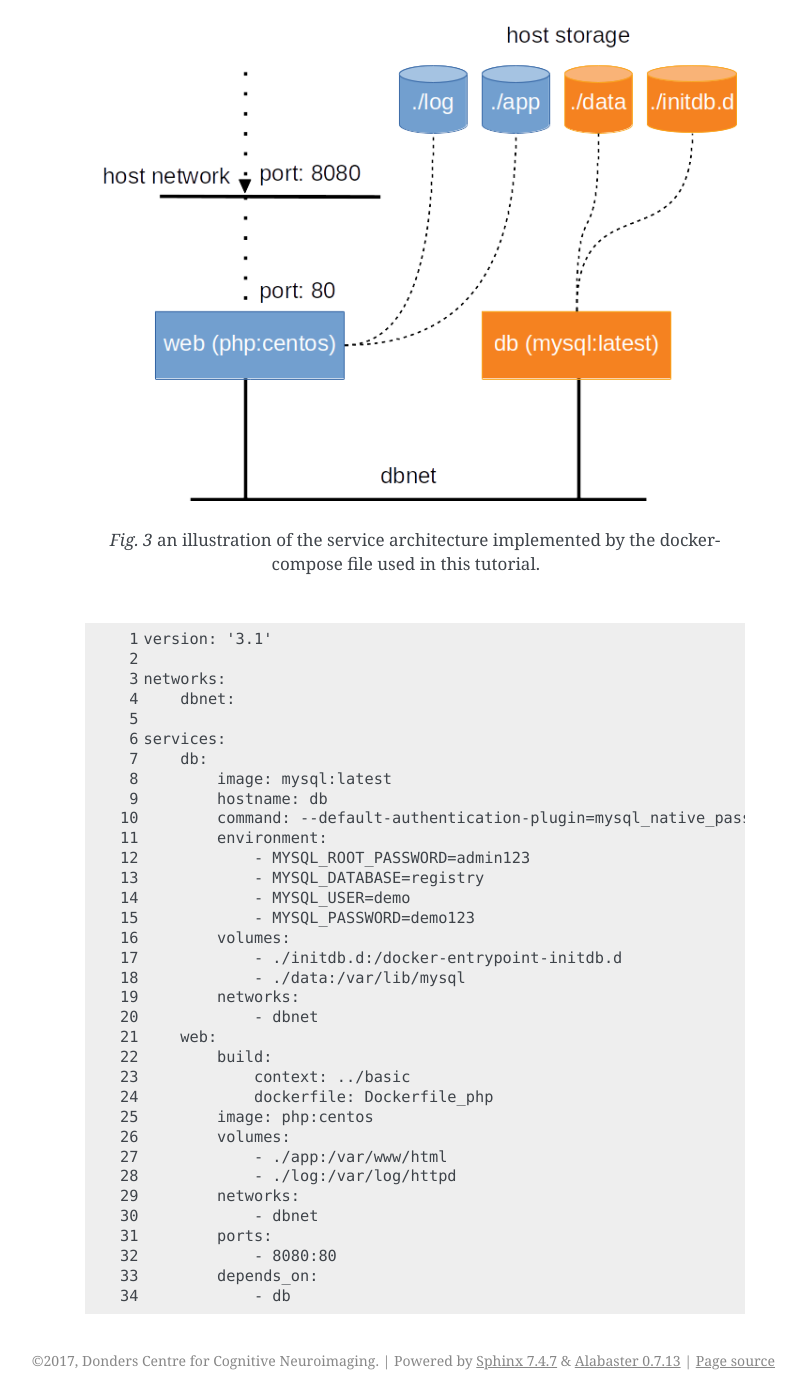
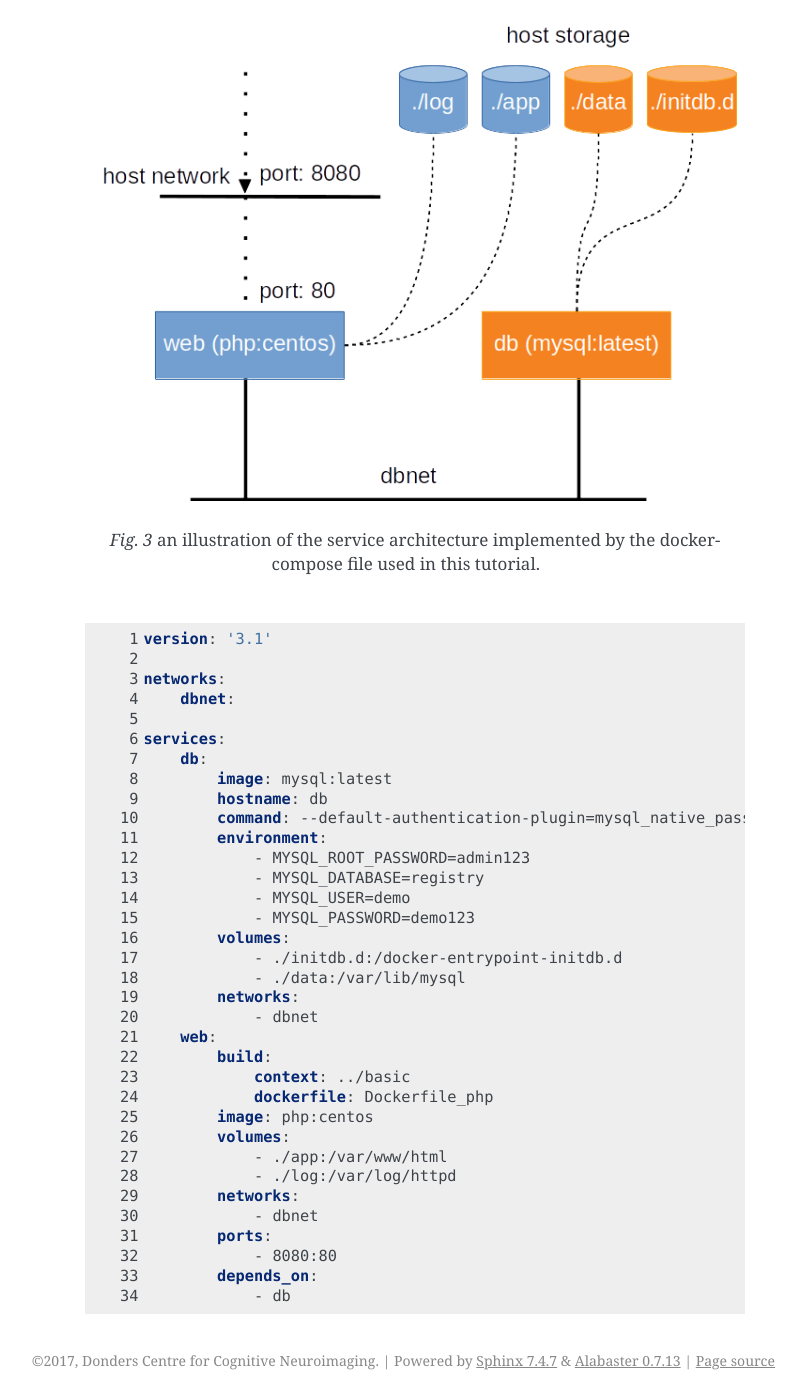
Before and after one commit to Donders-Institute/docker-swarm-setup, a Sphinx documentation site: the page built from doc/tutorial/orchestration.rst, in a window 1280 px wide and 1400 px high, scrolled down 1349 px. Shown: the whole window, without its empty margins (335-1140 px from the left). Built offline with Sphinx 7.4.7, drawn with Linux system fonts in a browser that asks for light colours.

Commit message:
Update orchestration.rst

```diff
--- a/doc/tutorial/orchestration.rst
+++ b/doc/tutorial/orchestration.rst
@@ -49,7 +49,7 @@ Container orchestration is to manage multiple containers in a controlled manner
 
     an illustration of the service architecture implemented by the docker-compose file used in this tutorial.
 
-.. code-block:: none
+.. code-block:: yaml
     :linenos:
 
     version: '3.1'
```
